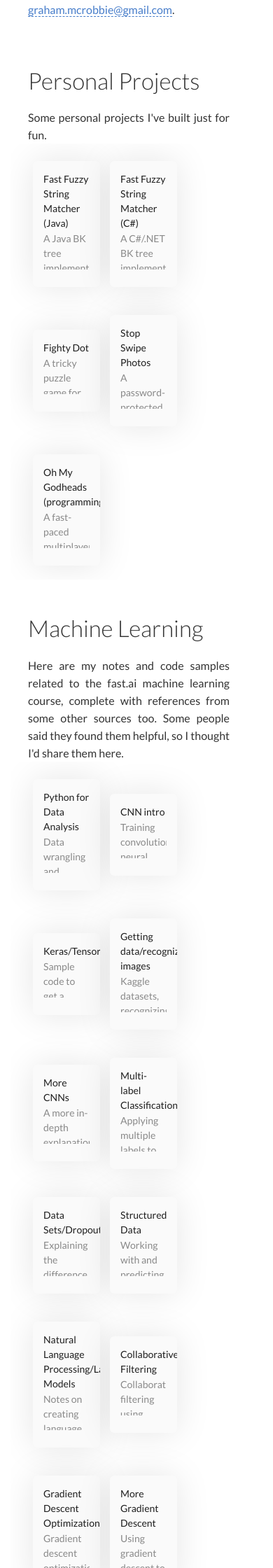
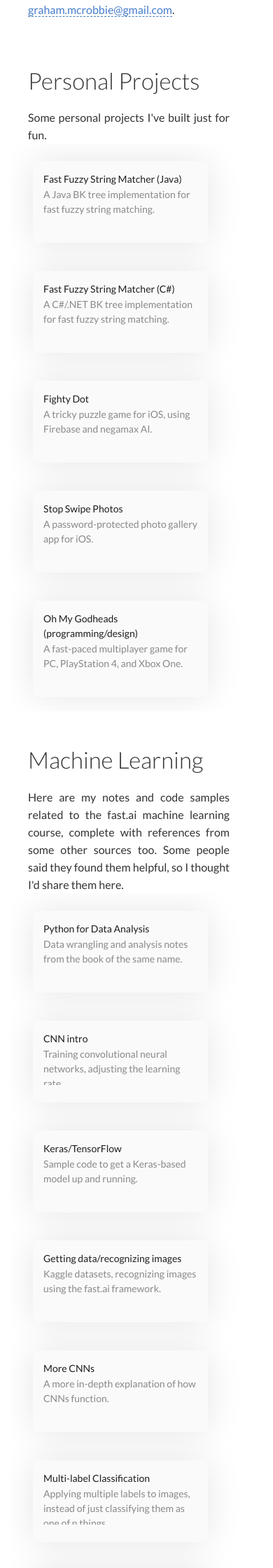
Before and after one commit to pekoto-zz/pekoto.github.io, a Jekyll site: the page built from index.md, in a window 390 px wide. Shown: the part 592-2832 px from the top of the page at 70% size. Built offline with Jekyll 4.4.1, drawn with Linux system fonts in a browser that asks for light colours.

Commit message:
Card mobile tweaks

```diff
--- a/assets/main.scss
+++ b/assets/main.scss
@@ -376,18 +376,6 @@ img.company-logo {
   background: none
 }
 
-@media (max-width:1265px) {
-  .card {
-    width: 23%
-  }
-}
-
-@media (max-width:900px) {
-  .card {
-    width: 30%
-  }
-}
-
 @media (max-width:800px) {
   .cards .cover{
     height: 0px;
```
